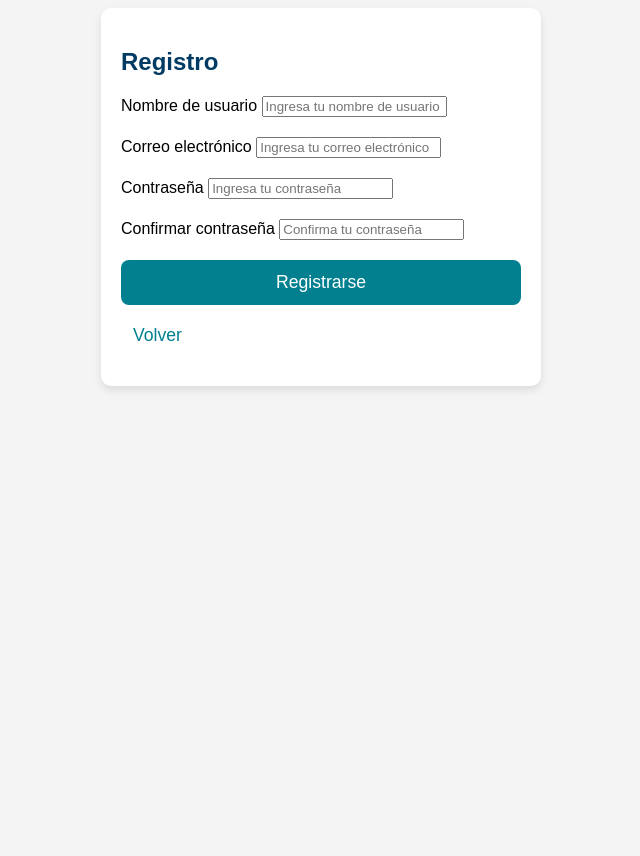
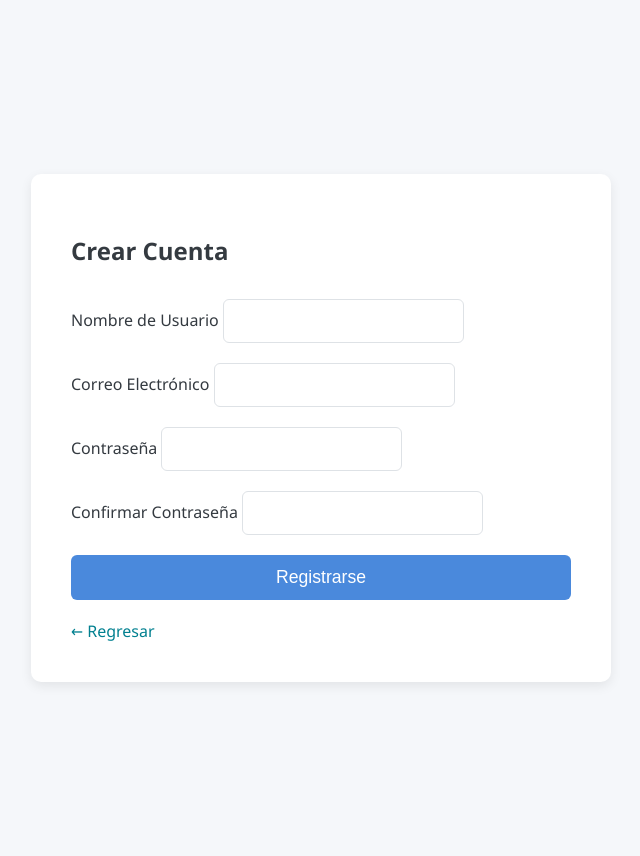
Before and after one commit to Gitux1602/WMS-G16, a Flask app: page /register in a window 1280 px wide. Shown: the whole page, without its empty margins (319-959 px from the left). Before the commit the page ends 390 px from the top, so only its background shows below. Run offline with Flask 3, Linux system fonts and the light colour scheme.

Commit message:
Modificando login y register

```diff
--- a/app/models.py
+++ b/app/models.py
@@ -81,7 +81,7 @@ class Inventario(db.Model):
         print(f"Estado actualizado a 'Cerrado'. FechaFin: {self.fechaFin}")
         db.session.commit()  # Guarda los cambios en la base de datos
         print("Cambios guardados en la base de datos.")
-
+"""
 #Prueba para ver como funcion event.listens_for
 @event.listens_for(Inventario, 'before_insert')
 @event.listens_for(Inventario, 'before_update')
@@ -93,7 +93,7 @@ def validate_comentarios_before_change(mapper, connection, target):
 
     # Mensaje de éxito (opcional)
     print(f"Comentarios validados correctamente para documento {target.docnum}")
-
+"""
 class InventarioDetalle(db.Model):
     id = db.Column(db.Integer, primary_key=True, autoincrement=True)
     docnum = db.Column(db.Integer, db.ForeignKey('inventario.docnum'), nullable=False)
--- a/app/templates/conteo_sap.html
+++ b/app/templates/conteo_sap.html
@@ -314,7 +314,7 @@
                 <form id="comentariosForm"
                     action="{{ url_for('inventario.actualizar_comentarios', docnum=inventario.docnum) }}" method="POST">
                     <textarea class="form-control" name="comentarios" rows="3"
-                        placeholder="Agregar comentarios sobre el inventario...">{{ inventario.comentarios if inventario.comentarios }}</textarea>
+                        placeholder="">{{ inventario.comentarios if inventario.comentarios }}</textarea>
                     <div class="d-flex justify-content-between align-items-center mt-3">
                         <button type="submit" class="btn btn-primary">
                             <i class="fas fa-save me-1"></i>Guardar Comentarios
--- a/app/templates/register.html
+++ b/app/templates/register.html
@@ -2,16 +2,20 @@
 {% block title %}Registro{% endblock %}
 
 {% block content %}
+<div class="register-wrapper">
     <div class="register-container">
-        <h2 class="text-center mb-4">Registro</h2>
-        <form method="POST" class="form-container">
+        <div class="register-header">
+            <h2 class="text-center">Crear Cuenta</h2>
+        </div>
+
+        <form method="POST" class="register-form">
             {{ form.hidden_tag() }}
 
-            <div class="form-group">
-                {{ form.username.label }}
-                {{ form.username(class="form-control", placeholder="Ingresa tu nombre de usuario") }}
+            <div class="form-group mb-3">
+                <label class="form-label">Nombre de Usuario</label>
+                {{ form.username(class="form-control form-control-lg", placeholder="") }}
                 {% if form.username.errors %}
-                    <div class="text-danger">
+                    <div class="invalid-feedback d-block">
                         {% for error in form.username.errors %}
                             <small>{{ error }}</small><br>
                         {% endfor %}
@@ -19,11 +23,11 @@
                 {% endif %}
             </div>
 
-            <div class="form-group">
-                {{ form.email.label }}
-                {{ form.email(class="form-control", placeholder="Ingresa tu correo electrónico") }}
+            <div class="form-group mb-3">
+                <label class="form-label">Correo Electrónico</label>
+                {{ form.email(class="form-control form-control-lg", placeholder="") }}
                 {% if form.email.errors %}
-                    <div class="text-danger">
+                    <div class="invalid-feedback d-block">
                         {% for error in form.email.errors %}
                             <small>{{ error }}</small><br>
                         {% endfor %}
@@ -31,11 +35,11 @@
                 {% endif %}
             </div>
 
-            <div class="form-group">
-                {{ form.password.label }}
-                {{ form.password(class="form-control", placeholder="Ingresa tu contraseña") }}
+            <div class="form-group mb-3">
+                <label class="form-label">Contraseña</label>
+                {{ form.password(class="form-control form-control-lg", placeholder="") }}
                 {% if form.password.errors %}
-                    <div class="text-danger">
+                    <div class="invalid-feedback d-block">
                         {% for error in form.password.errors %}
                             <small>{{ error }}</small><br>
                         {% endfor %}
@@ -43,11 +47,11 @@
                 {% endif %}
             </div>
 
-            <div class="form-group">
-                {{ form.confirm_password.label }}
-                {{ form.confirm_password(class="form-control", placeholder="Confirma tu contraseña") }}
+            <div class="form-group mb-4">
+                <label class="form-label">Confirmar Contraseña</label>
+                {{ form.confirm_password(class="form-control form-control-lg", placeholder="") }}
                 {% if form.confirm_password.errors %}
-                    <div class="text-danger">
+                    <div class="invalid-feedback d-block">
                         {% for error in form.confirm_password.errors %}
                             <small>{{ error }}</small><br>
                         {% endfor %}
@@ -55,15 +59,110 @@
                 {% endif %}
             </div>
 
-            <div class="form-group">
-                {{ form.submit(class="btn btn-primary w-100") }}
+            <div class="form-group mb-3">
+                {{ form.submit(class="btn btn-primary btn-lg w-100") }}
             </div>
-            <div class="form-group mt-4 text-center">
-                <a href="{{ url_for('main.home') }}" class="btn btn-outline-light btn-sm rounded-pill px-4">
-                    <i class="bi bi-arrow-left"></i> Volver
+
+            <div class="text-center mt-4">
+                <a href="{{ url_for('main.home') }}" class="text-decoration-none">
+                    ← Regresar
                 </a>
             </div>
-
         </form>
     </div>
+</div>
+
+<style>
+    :root {
+        --primary-color: #4a89dc;
+        --light-color: #f8f9fa;
+        --dark-color: #343a40;
+        --border-color: #dee2e6;
+    }
+
+    body {
+        background-color: #f5f7fa;
+        font-family: 'Segoe UI', Tahoma, Geneva, Verdana, sans-serif;
+    }
+
+    .register-wrapper {
+        display: flex;
+        justify-content: center;
+        align-items: center;
+        min-height: 100vh;
+        padding: 20px;
+    }
+
+    .register-container {
+        background: white;
+        padding: 2.5rem;
+        border-radius: 10px;
+        box-shadow: 0 4px 12px rgba(0, 0, 0, 0.08);
+        width: 100%;
+        max-width: 500px;
+    }
+
+    .register-header {
+        margin-bottom: 2rem;
+    }
+
+    .register-header h2 {
+        font-weight: 600;
+        color: var(--dark-color);
+    }
+
+    .register-header p {
+        color: #6c757d;
+    }
+
+    .form-label {
+        font-weight: 500;
+        margin-bottom: 0.5rem;
+        color: var(--dark-color);
+    }
+
+    .form-control {
+        border: 1px solid var(--border-color);
+        border-radius: 6px;
+        padding: 0.75rem 1rem;
+    }
+
+    .form-control:focus {
+        border-color: var(--primary-color);
+        box-shadow: 0 0 0 0.2rem rgba(74, 137, 220, 0.2);
+    }
+
+    .form-control-lg {
+        font-size: 1rem;
+    }
+
+    .btn-primary {
+        background-color: var(--primary-color);
+        border: none;
+        padding: 0.75rem;
+        font-weight: 500;
+        border-radius: 6px;
+    }
+
+    .btn-primary:hover {
+        background-color: #3a70c2;
+    }
+
+    .invalid-feedback {
+        color: #dc3545;
+        font-size: 0.875rem;
+        margin-top: 0.25rem;
+    }
+
+    /* Responsive adjustments */
+    @media (max-width: 576px) {
+        .register-container {
+            padding: 1.5rem;
+        }
+
+        .register-header {
+            margin-bottom: 1.5rem;
+        }
+    }
+</style>
 {% endblock %}
```
